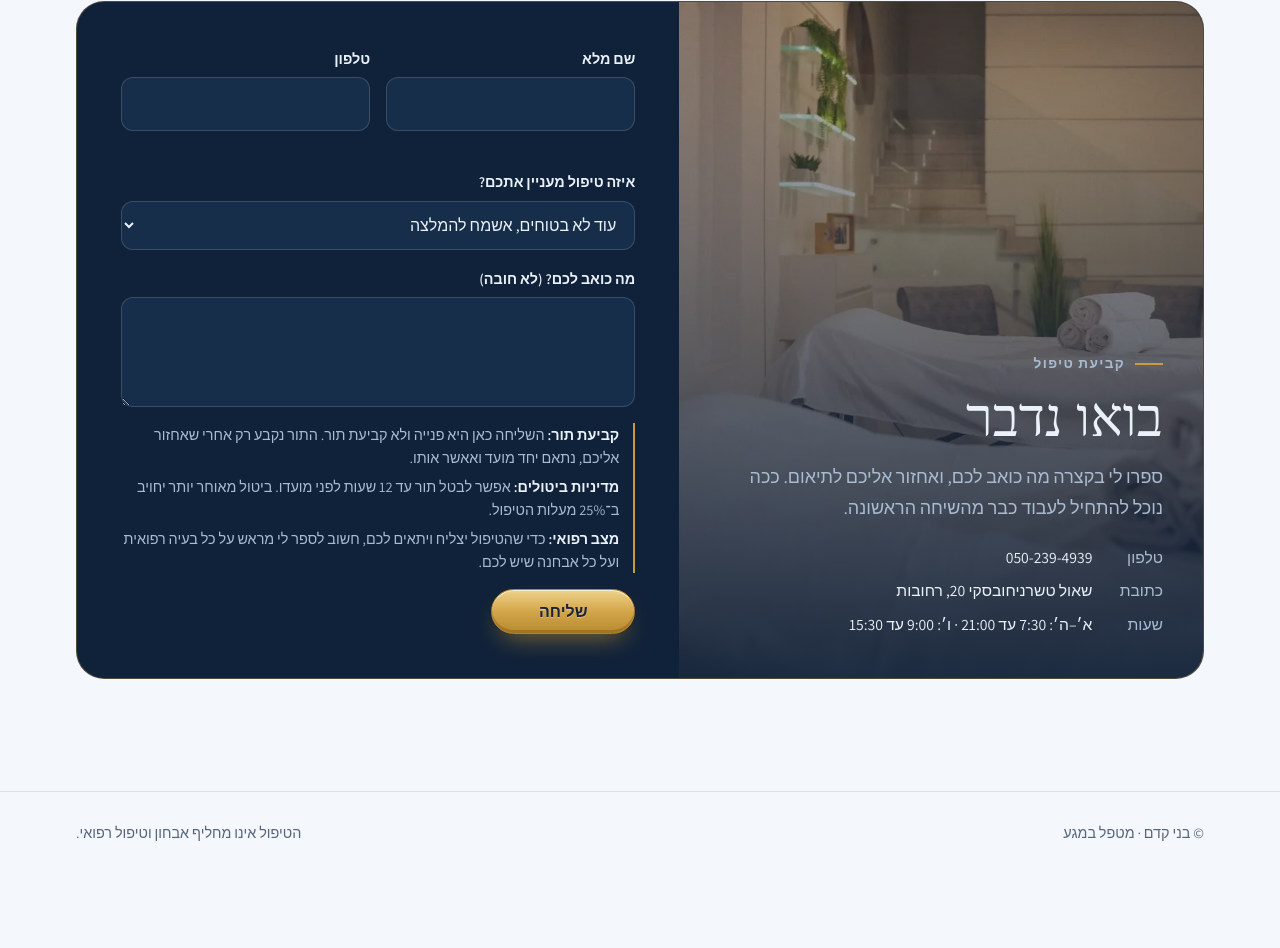
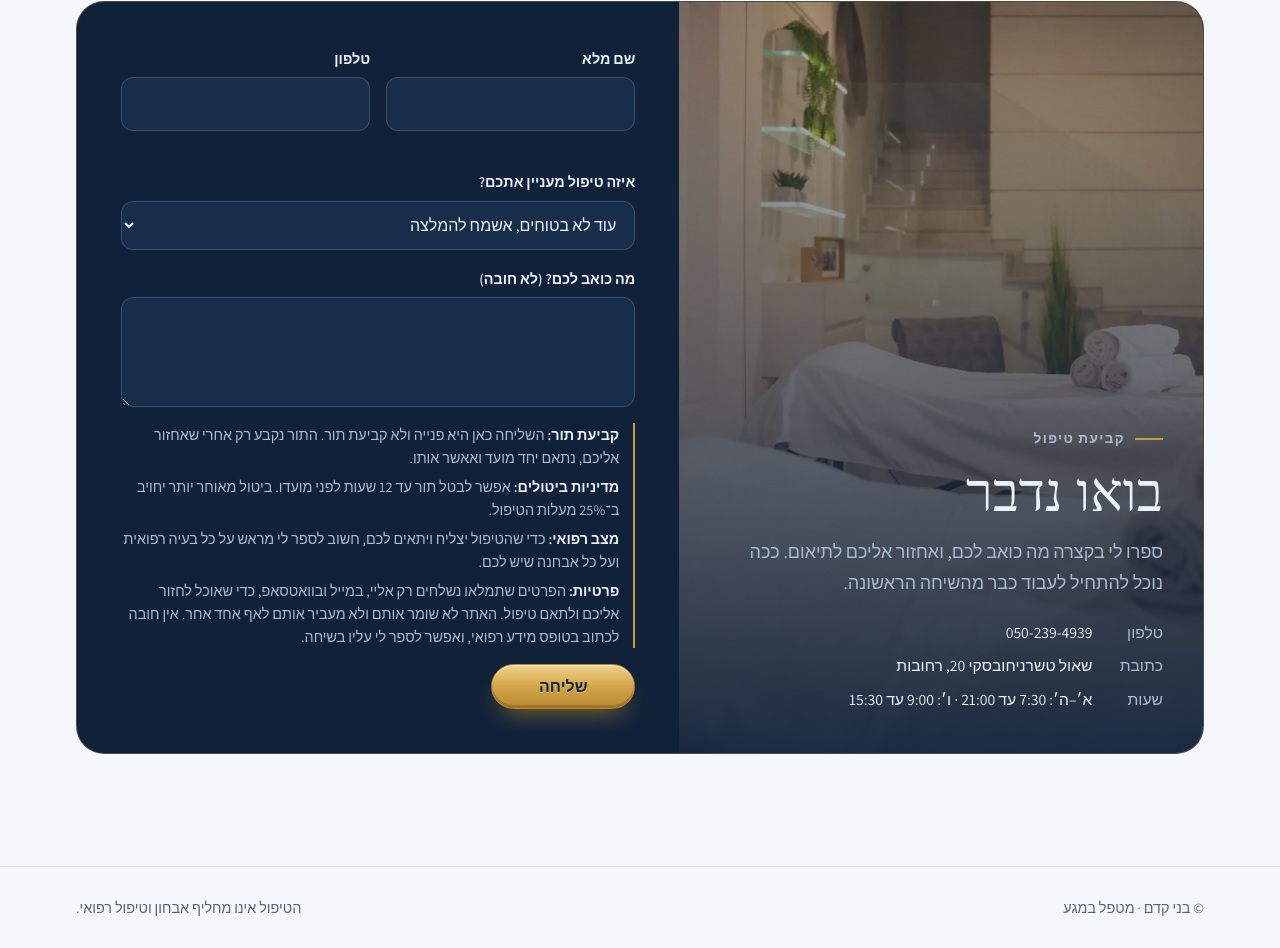
Before and after one commit to benykedem-a11y/benny-kedem-site, a plain HTML site: page index.html in a window 1280 px wide. Shown: the part 5554-6502 px from the top of the page. Before the commit the page ends 6427 px from the top, so only its background shows below. Drawn offline with Linux system fonts and the light colour scheme; a web font is replaced by a local one.

Commit message:
Add privacy notice to the contact form
Co-Authored-By: Claude Opus 5.5 <noreply@anthropic.com>

```diff
--- a/index.html
+++ b/index.html
@@ -691,6 +691,7 @@ section{overflow:hidden;overflow:clip}
         <p><b>קביעת תור:</b> השליחה כאן היא פנייה ולא קביעת תור. התור נקבע רק אחרי שאחזור אליכם, נתאם יחד מועד ואאשר אותו.</p>
         <p><b>מדיניות ביטולים:</b> אפשר לבטל תור עד 12 שעות לפני מועדו. ביטול מאוחר יותר יחויב ב־25% מעלות הטיפול.</p>
         <p><b>מצב רפואי:</b> כדי שהטיפול יצליח ויתאים לכם, חשוב לספר לי מראש על כל בעיה רפואית ועל כל אבחנה שיש לכם.</p>
+        <p><b>פרטיות:</b> הפרטים שתמלאו נשלחים רק אליי, במייל ובוואטסאפ, כדי שאוכל לחזור אליכם ולתאם טיפול. האתר לא שומר אותם ולא מעביר אותם לאף אחד אחר. אין חובה לכתוב בטופס מידע רפואי, ואפשר לספר לי עליו בשיחה.</p>
       </div>
       <div class="f full"><button class="btn gold send" type="submit">שליחה</button></div>
       <div class="done" id="done" hidden>
```
